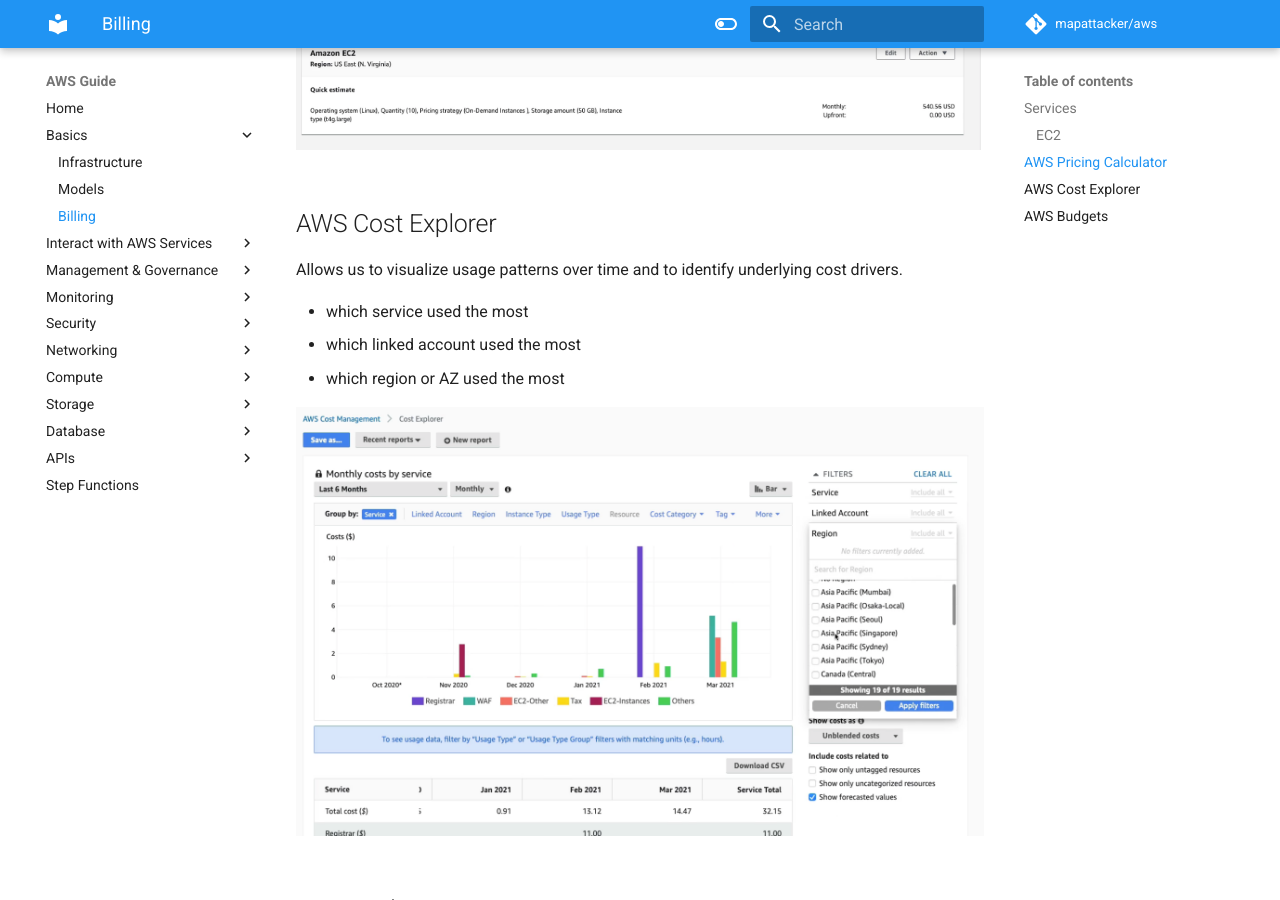
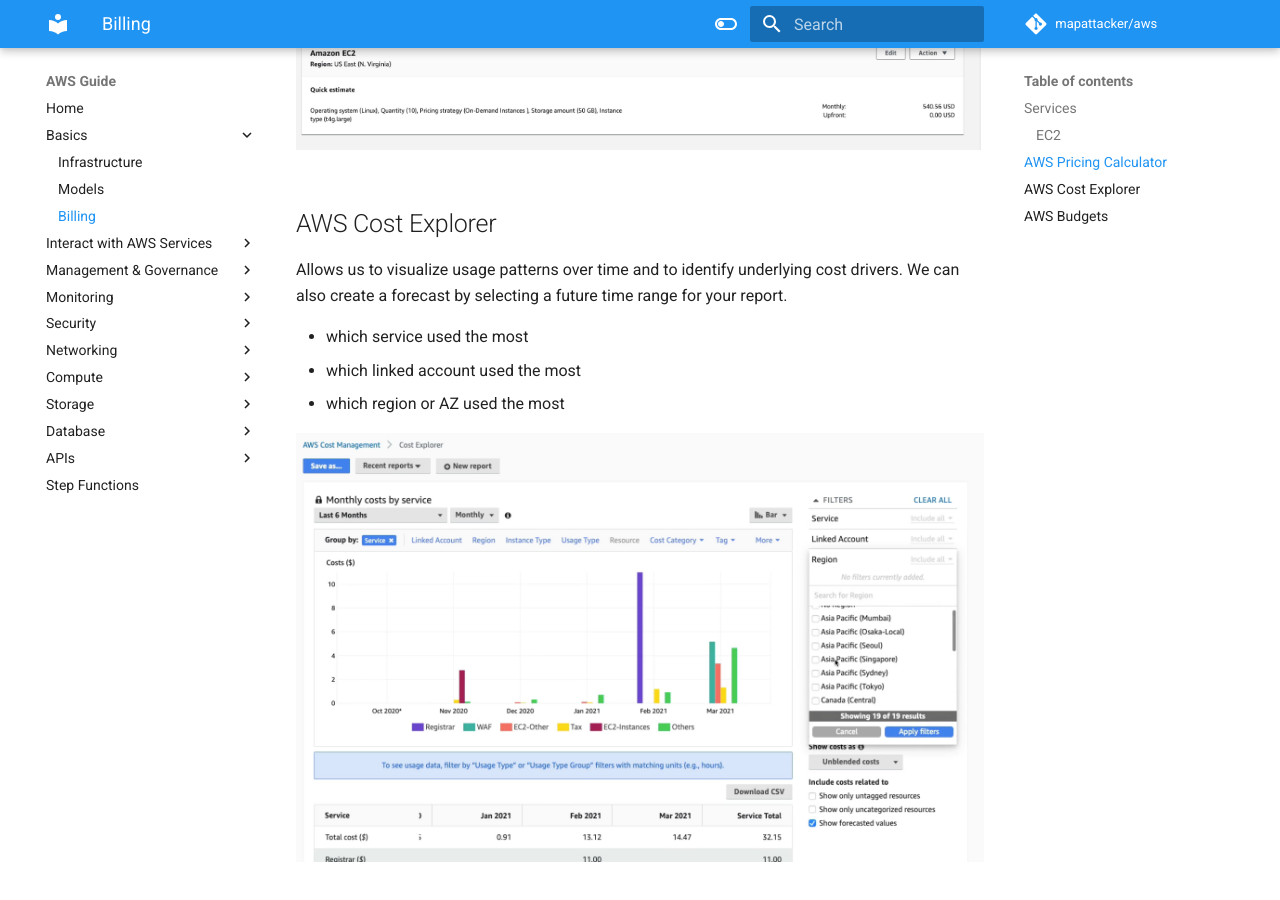
Before and after one commit to mapattacker/aws, an MkDocs documentation site: the page built from docs/billing.md, in a window 1280 px wide and 900 px high, scrolled down 1883 px. Built offline with MkDocs 1.6.1 and Material for MkDocs 9.7.7, drawn with Linux system fonts in a browser that asks for light colours; comment, search, counter and statistics services are not loaded.

Commit message:
add forecast

```diff
--- a/docs/billing.md
+++ b/docs/billing.md
@@ -39,7 +39,7 @@
 
 ## AWS Cost Explorer
 
-Allows us to visualize usage patterns over time and to identify underlying cost drivers.
+Allows us to visualize usage patterns over time and to identify underlying cost drivers. We can also create a forecast by selecting a future time range for your report.
 
  * which service used the most
  * which linked account used the most
```
